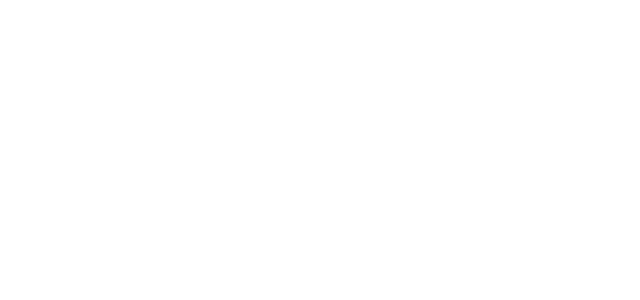
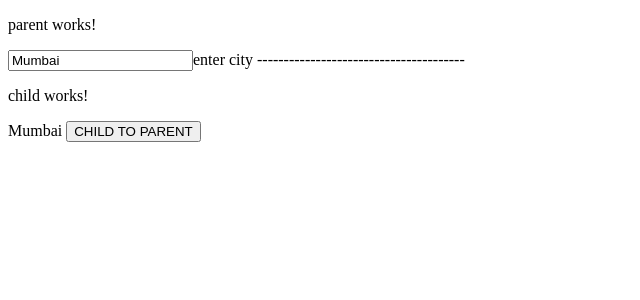
Before and after one commit to Jagrutij300/jspractice, an Angular app in the folder myProject/: page /ParentComponent in a window 1280 px wide. Before the commit this address led to /. Shown: the top 300 px of the page, without its empty margins (0-640 px from the left). Built offline with nearby package versions, Linux system fonts and the light colour scheme.

Commit message:
child and parent

```diff
--- a/myProject/src/app/app.module.ts
+++ b/myProject/src/app/app.module.ts
@@ -10,6 +10,8 @@
 import { FormsModule } from '@angular/forms';
 import { DirectivesComponent } from './directives/directives.component';
 import { LifeCyclehooksComponent } from './life-cyclehooks/life-cyclehooks.component';
+import { ParentComponent } from './parent/parent.component';
+import { ChildComponent } from './child/child.component';
 
 
 @NgModule({
@@ -22,6 +24,8 @@
     DatabindingComponent,
     DirectivesComponent,
     LifeCyclehooksComponent,
+    ParentComponent,
+    ChildComponent,
 
 
   ],
--- /dev/null
+++ b/myProject/src/app/child/child.component.html
@@ -0,0 +1,5 @@
+<p>child works!</p>
+{{cityName}}
+
+
+<button (click)="dataFromChild()">CHILD TO PARENT</button>
--- /dev/null
+++ b/myProject/src/app/child/child.component.ts
@@ -0,0 +1,18 @@
+import { Component, EventEmitter, Input, Output } from '@angular/core';
+
+@Component({
+  selector: 'app-child',
+  templateUrl: './child.component.html',
+  styleUrls: ['./child.component.css']
+})
+export class ChildComponent {
+  @Input() cityName :any;
+
+  @Output() data = new EventEmitter<any>;
+  state ="maharashtra";
+
+  dataFromChild(){
+    this.data.emit(this.state);
+  }
+
+}
--- a/myProject/src/app/databinding/databinding.component.html
+++ b/myProject/src/app/databinding/databinding.component.html
@@ -38,3 +38,5 @@
 <input type = "text" [(ngModel)] = "city">Enter City
 <br>
 Entered City = {{city}}
+
+<button (click)="assignval">click to assign val</button>
--- a/myProject/src/app/databinding/databinding.component.ts
+++ b/myProject/src/app/databinding/databinding.component.ts
@@ -1,5 +1,7 @@
 import { Interpolation } from '@angular/compiler';
 import { Component, HostBinding } from '@angular/core';
+import { DataService } from '../data.service';
+import { Router } from '@angular/router';
 
 @Component({
   selector: 'app-databinding',
@@ -23,6 +25,7 @@
 ClickEventData:any;
 name = "jagruti...";
 city:any ="satara";
+constructor(private dataService : DataService , private router : Router){}
 
 
   isMatch =true;
@@ -32,4 +35,8 @@
   ClickEvent(){
   this.ClickEventData = 989898;
   }
+  assignval(){
+    this.dataService.userName = "Ajay";
+    this.router.navigateByUrl("lifecycleHooks")
+  }
 }
--- a/myProject/src/app/home/home.component.html
+++ b/myProject/src/app/home/home.component.html
@@ -5,5 +5,8 @@
         <button routerLink="/databinding" class='btn'>data Bindinng</button>
         <button (click)="directives()" class='btn'>directives</button>
         <button (click)="LifeCyclehooksComponent ()">LifeCyclehooksComponent </button>
+        <button routerLink="/login" class='btn'>ParentComponent</button>
+        <button routerLink="/login" class='btn'>ChildComponent</button>
+
     </div>
 </div>
--- /dev/null
+++ b/myProject/src/app/parent/parent.component.html
@@ -0,0 +1,7 @@
+<p>parent works!</p>
+<!-- parent and child componenet run at a same time bcz child componenet selectore here we used  -->
+<input type="text"[(ngModel)]="city">enter city
+
+
+---------------------------------------
+<app-child [cityName]="city"(data)="dataFromChild($event)"></app-child>
--- /dev/null
+++ b/myProject/src/app/parent/parent.component.ts
@@ -0,0 +1,16 @@
+import { Component } from '@angular/core';
+
+@Component({
+  selector: 'app-parent',
+  templateUrl: './parent.component.html',
+  styleUrls: ['./parent.component.css']
+})
+export class ParentComponent {
+  city = "Mumbai";
+
+  dataFromChild(event:any){
+    console.log(event);
+
+  }
+
+}
```
Also changed, not shown: myProject/src/app/app-routing.module.ts (+7 -0 lines), myProject/src/app/child/child.component.css (added), myProject/src/app/parent/parent.component.css (added), 2 other files (tests, documents, lock files or other folders).
